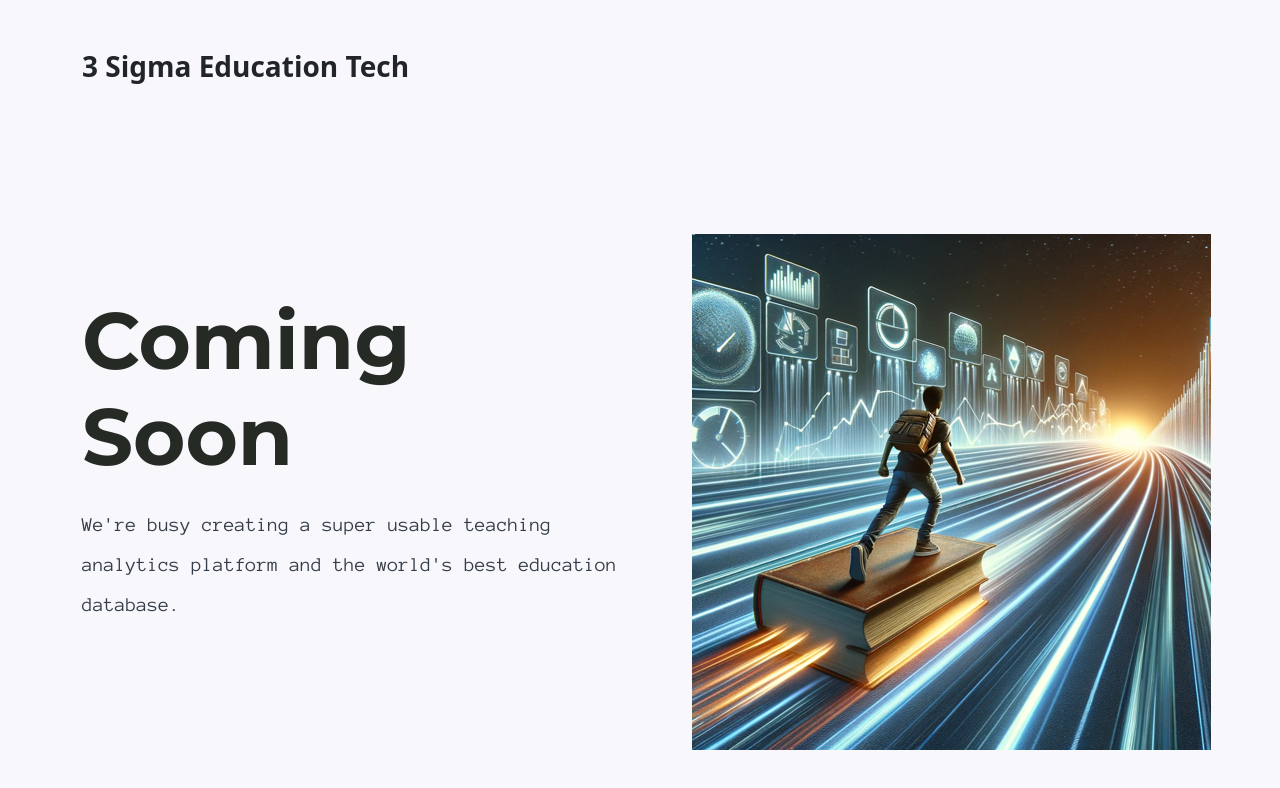
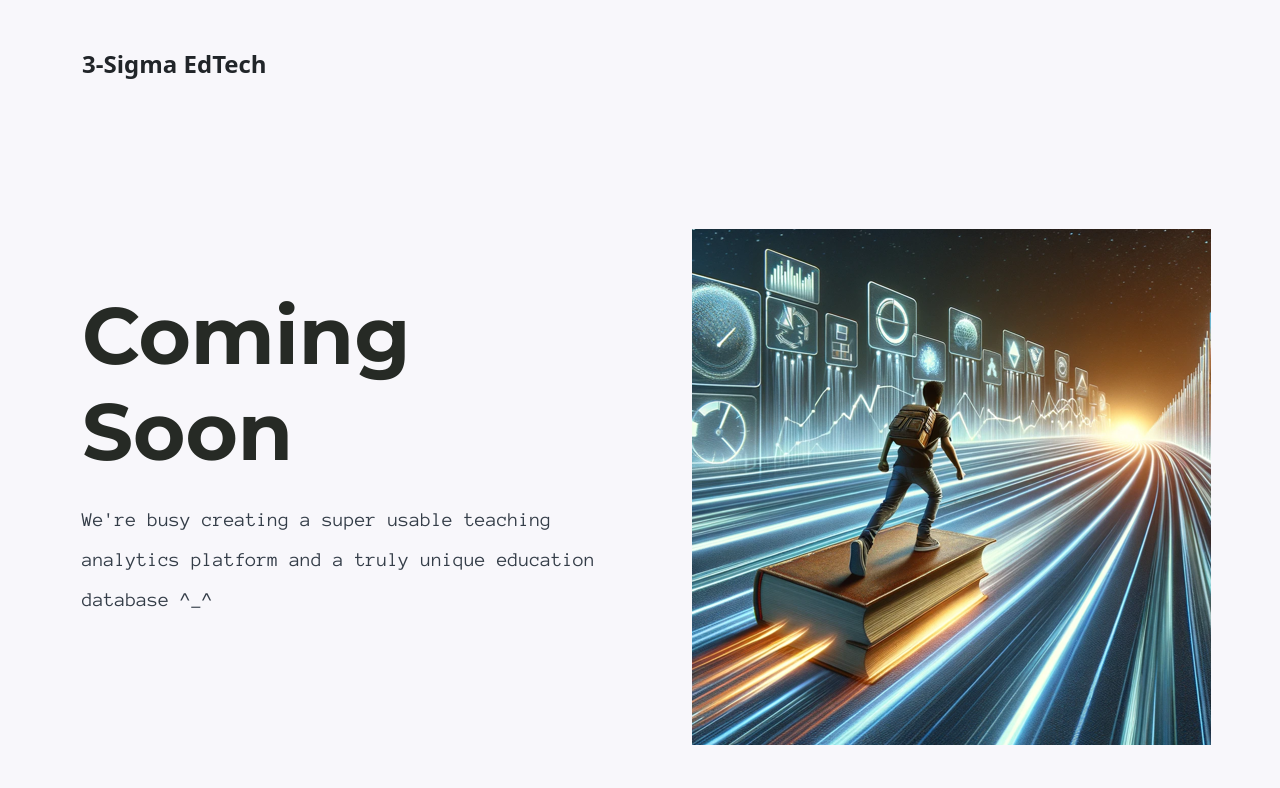
Before and after one commit to Y77CH/3sigma, a plain HTML site: page index.html in a window 1280 px wide. Drawn offline with Linux system fonts and the light colour scheme.

Commit message:
change naming and wording

```diff
--- a/index.html
+++ b/index.html
@@ -30,7 +30,7 @@
                     <div class="row">
                         <div class="col-md-4">
                             <!-- <a href="#" class="logo"> <img src="assets/img/logo.svg" alt=""> </a> -->
-                            <h3>3 Sigma Education Tech</h3>
+                            <h4>3-Sigma EdTech</h4>
                         </div>
                         <div class="col-md-8">
                         </div>
@@ -48,7 +48,7 @@
                                 <!-- cotent-wrapper start  -->
                                 <div class="content-wrapper">
                                     <h1 class="wow fadeInLeft" data-wow-delay=".2s">Coming Soon</h1>
-                                    <p class="wow fadeInRight" data-wow-delay=".4s">We're busy creating a super usable teaching analytics platform and the world's best education database.</p>
+                                    <p class="wow fadeInRight" data-wow-delay=".4s">We're busy creating a super usable teaching analytics platform and a truly unique education database ^_^</p>
                                 </div>
                                 <!-- content-wrapper end  -->
                             </div>
```
